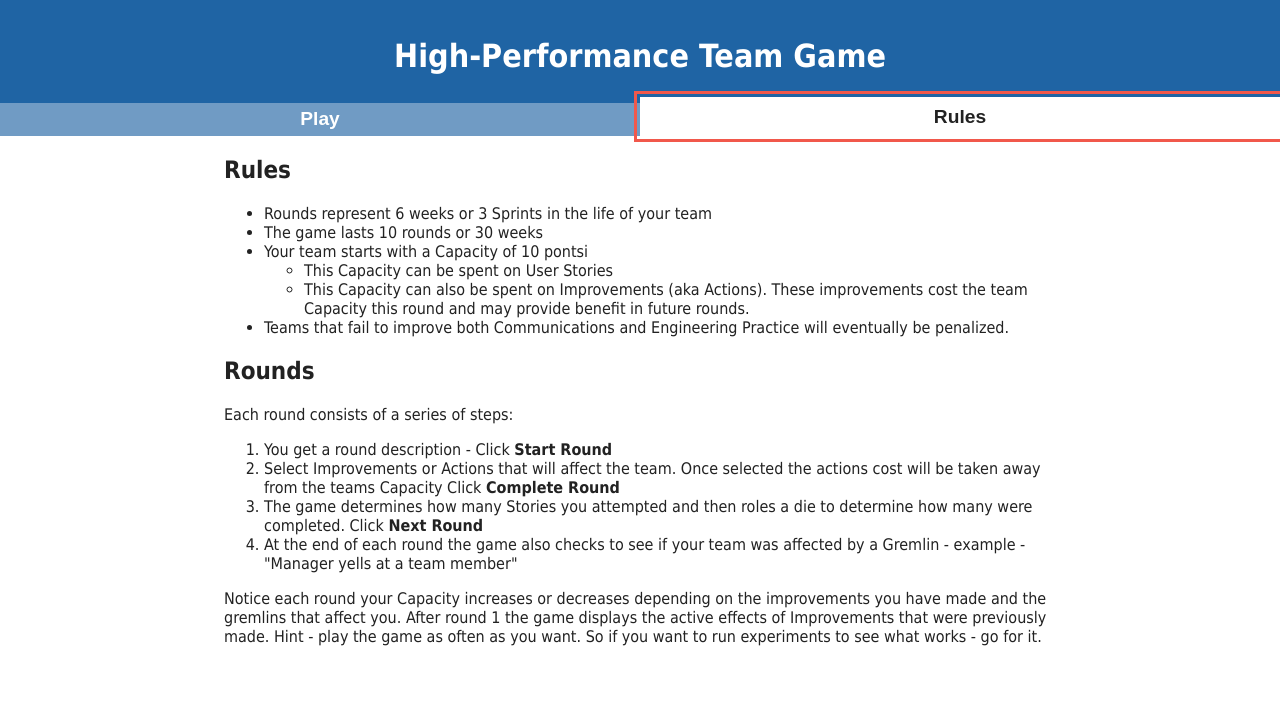
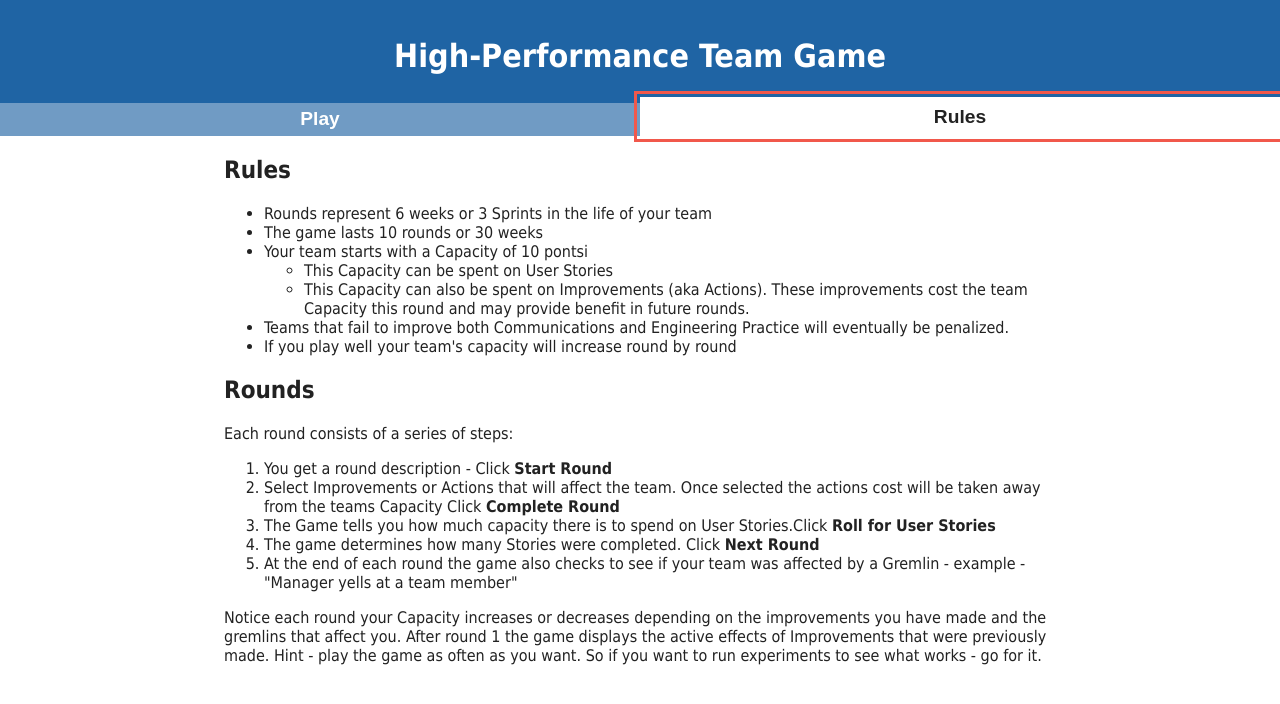
Before and after one commit to mlevison/high-performance-teams-game, a React (Create React App) app: page / in a window 1280 px wide. Both pictures are taken after a click on the button "Rules". Shown: the top 704 px of the page. Built offline with nearby package versions, Linux system fonts and the light colour scheme.

Commit message:
Small Improvements to rules

```diff
--- a/src/components/Rules.tsx
+++ b/src/components/Rules.tsx
@@ -14,13 +14,15 @@ export default function Rules() {
             <li>This Capacity can also be spent on Improvements (aka Actions). These improvements cost the team Capacity this round and may provide benefit in future rounds.</li>
           </ul>
           <li>Teams that fail to improve both Communications and Engineering Practice will eventually be penalized.</li>
+          <li>If you play well your team's capacity will increase round by round</li>
         </ul>
         <h2>Rounds</h2>
         Each round consists of a series of steps:
         <ol>
           <li>You get a round description - Click <b>Start Round</b></li>
           <li>Select Improvements or Actions that will affect the team. Once selected the actions cost will be taken away from the teams Capacity Click <b>Complete Round</b></li>
-          <li>The game determines how many Stories you attempted and then roles a die to determine how many were completed. Click <b>Next Round</b></li>
+          <li>The Game tells you how much capacity there is to spend on User Stories.Click <b>Roll for User Stories</b></li>
+          <li>The game determines how many Stories were completed. Click <b>Next Round</b></li>
           <li>At the end of each round the game also checks to see if your team was affected by a Gremlin - example - "Manager yells at a team member"</li>
         </ol>
         Notice each round your Capacity increases or decreases depending on the improvements you have made and the gremlins that affect you.
```
